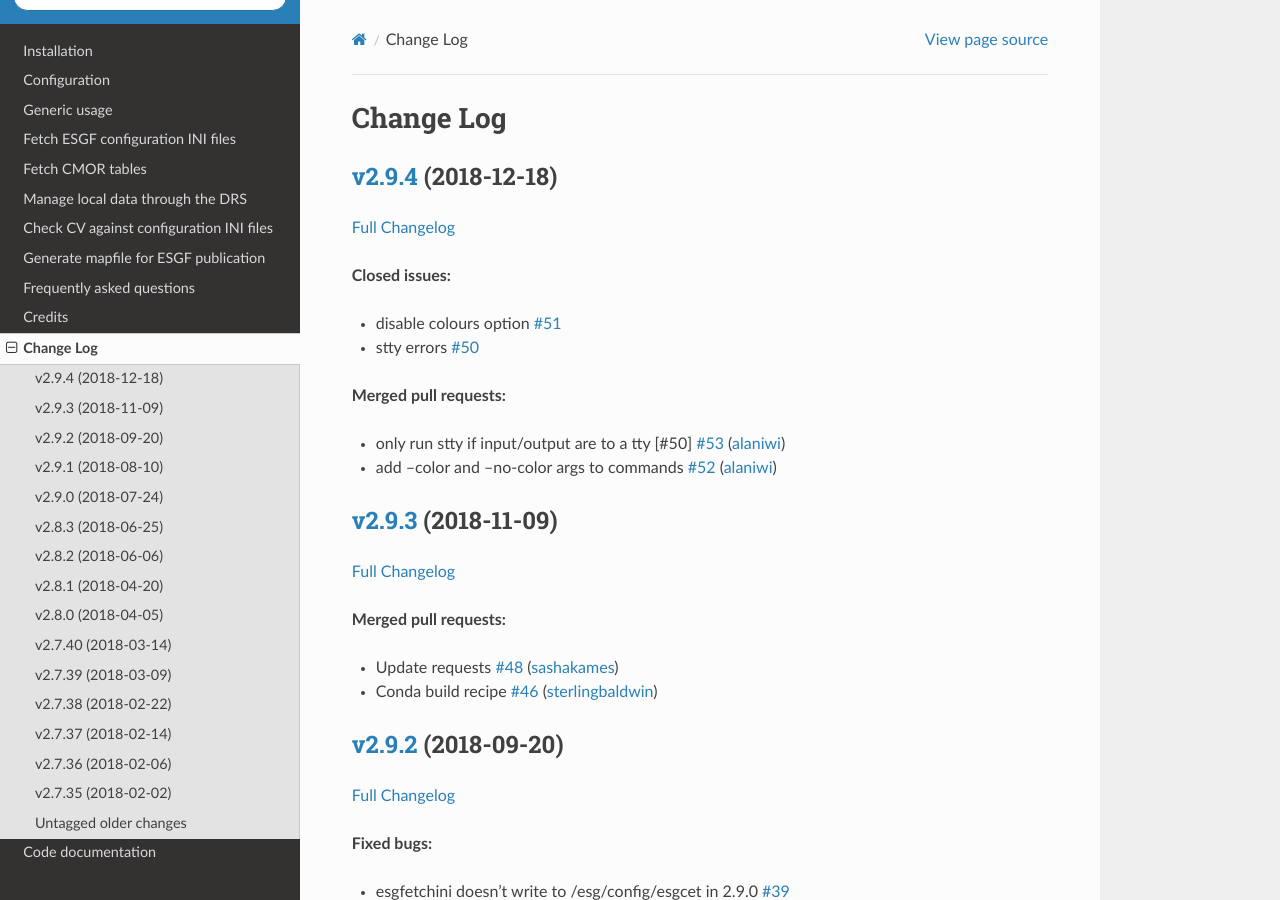
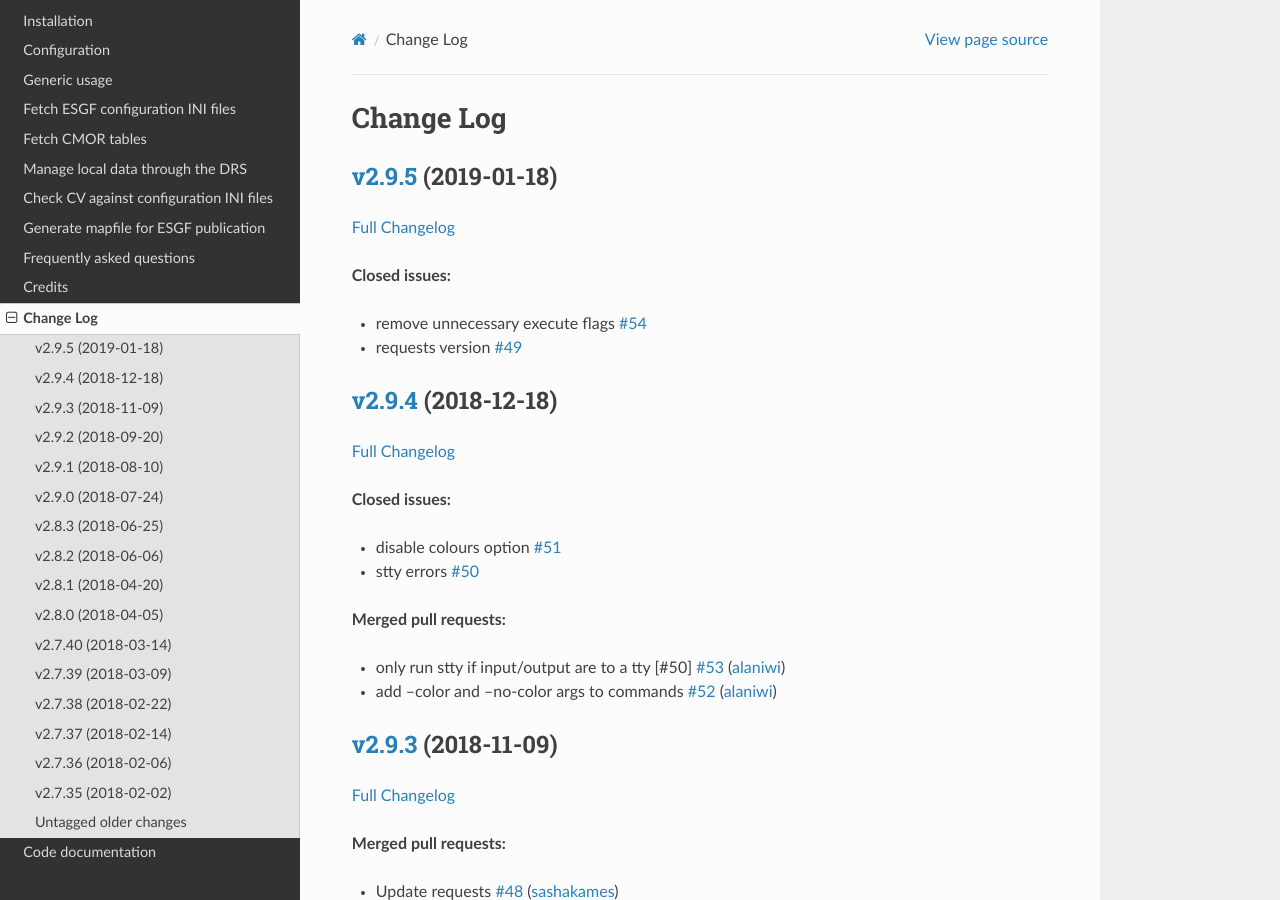
Before and after one commit to ESGF/esgf-prepare, a Sphinx documentation site: the page built from docs/log.rst, in a window 1280 px wide and 900 px high. Built offline with Sphinx 7.4.7 and the Read the Docs theme 2.0.0, drawn with Linux system fonts in a browser that asks for light colours; the version number could not be read and is left out.

Commit message:
Change log

```diff
--- a/docs/log.rst
+++ b/docs/log.rst
@@ -3,6 +3,19 @@
 
 Change Log
 ==========
+
+`v2.9.5 <https://github.com/ESGF/esgf-prepare/tree/v2.9.5>`__ (2019-01-18)
+--------------------------------------------------------------------------
+
+`Full
+Changelog <https://github.com/ESGF/esgf-prepare/compare/v2.9.4...v2.9.5>`__
+
+**Closed issues:**
+
+-  remove unnecessary execute flags
+   `#54 <https://github.com/ESGF/esgf-prepare/issues/54>`__
+-  requests version
+   `#49 <https://github.com/ESGF/esgf-prepare/issues/49>`__
 
 `v2.9.4 <https://github.com/ESGF/esgf-prepare/tree/v2.9.4>`__ (2018-12-18)
 --------------------------------------------------------------------------
```
